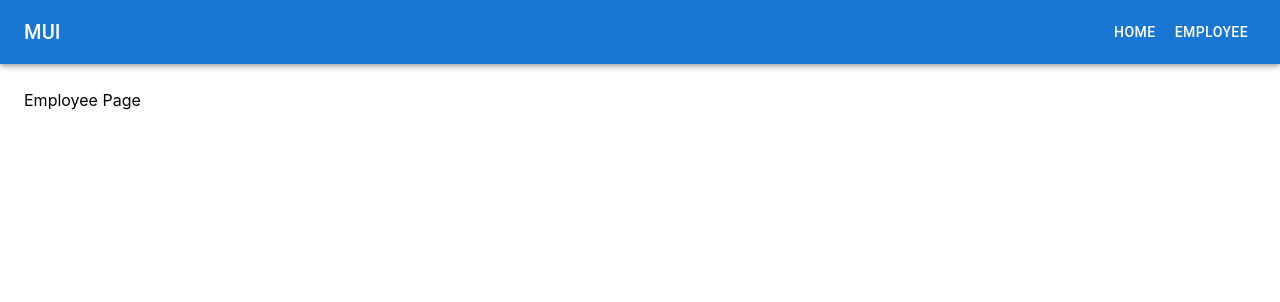
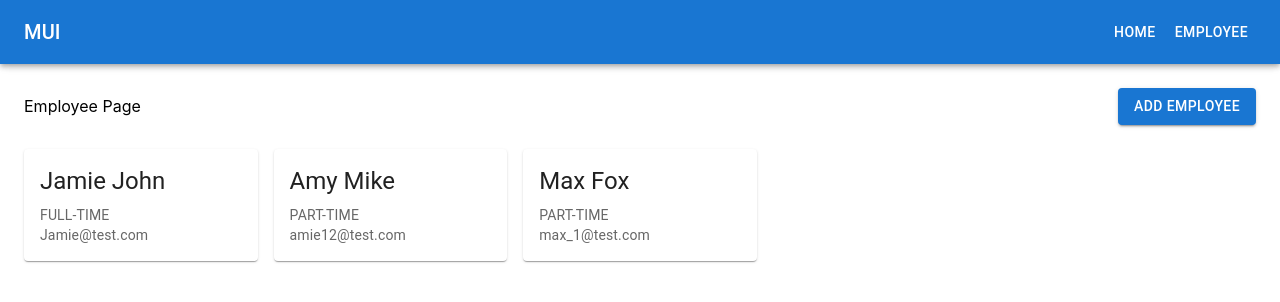
Before and after one commit to idil-abdi/employee, a React (Vite) app in the folder frontend/: page /employee in a window 1280 px wide. Shown: the top 302 px of the page. Built offline with nearby package versions, Linux system fonts and the light colour scheme.

Commit message:
setting up design layout

```diff
--- /dev/null
+++ b/frontend/src/componants/CardContainer.tsx
@@ -0,0 +1,23 @@
+import { Box } from "@mui/material";
+import Cards from "./Cards";
+import { cards } from "../data/EmployeeCard";
+
+function CardContainer() {
+  return (
+    <>
+      <Box
+        sx={{
+          width: "100%",
+          display: "grid",
+          gridTemplateColumns:
+            "repeat(auto-fill, minmax(min(200px, 100%), 1fr))",
+          gap: 2,
+        }}
+      >
+        <Cards cards={cards} />
+      </Box>
+    </>
+  );
+}
+
+export default CardContainer;
--- /dev/null
+++ b/frontend/src/componants/CardModal.tsx
@@ -0,0 +1,82 @@
+import {
+  Button,
+  Dialog,
+  DialogActions,
+  DialogContent,
+  DialogContentText,
+  DialogTitle,
+  IconButton,
+  Typography,
+} from "@mui/material";
+import type { CardDialogProps } from "../interfaces";
+import { styled } from "@mui/material/styles";
+import { Fragment } from "react/jsx-runtime";
+import CloseIcon from "@mui/icons-material/Close";
+
+const BootstrapDialog = styled(Dialog)(({ theme }) => ({
+  "& .MuiDialogContent-root": {
+    padding: theme.spacing(2),
+  },
+  "& .MuiDialogActions-root": {
+    padding: theme.spacing(1),
+  },
+}));
+
+function CardModal({ card, open, onClose }: CardDialogProps) {
+  if (!card) return null;
+
+  return (
+    <Fragment>
+      <BootstrapDialog
+        onClose={onClose}
+        aria-labelledby="customized-dialog-title"
+        open={open}
+      >
+        <DialogTitle sx={{ m: 0, p: 2 }} id="customized-dialog-title">
+          {`${card.firstName} ${card.lastName}`}
+        </DialogTitle>
+        <IconButton
+          aria-label="close"
+          onClick={onClose}
+          sx={(theme) => ({
+            position: "absolute",
+            right: 8,
+            top: 8,
+            color: theme.palette.grey[500],
+          })}
+        >
+          <CloseIcon />
+        </IconButton>
+
+        <DialogContent dividers>
+          <DialogContentText sx={{ mb: 1 }}>
+            <strong>Contract Type:</strong> {card.contract}
+          </DialogContentText>
+          <DialogContentText sx={{ mb: 1 }}>
+            <strong>Email:</strong> {card.email}
+          </DialogContentText>
+          <Typography gutterBottom>
+            Praesent commodo cursus magna, vel scelerisque nisl consectetur et.
+            Vivamus sagittis lacus vel augue laoreet rutrum faucibus dolor
+            auctor.
+          </Typography>
+          <Typography gutterBottom>
+            Aenean lacinia bibendum nulla sed consectetur. Praesent commodo
+            cursus magna, vel scelerisque nisl consectetur et. Donec sed odio
+            dui. Donec ullamcorper nulla non metus auctor fringilla.
+          </Typography>
+        </DialogContent>
+        <DialogActions>
+          <Button autoFocus onClick={onClose}>
+            EDIT
+          </Button>
+          <Button autoFocus onClick={onClose}>
+            DELETE
+          </Button>
+        </DialogActions>
+      </BootstrapDialog>
+    </Fragment>
+  );
+}
+
+export default CardModal;
--- /dev/null
+++ b/frontend/src/componants/Cards.tsx
@@ -0,0 +1,84 @@
+import { Card, CardActionArea, CardContent, Typography } from "@mui/material";
+import { useState } from "react";
+import CardModal from "./CardModal";
+import type { CardListProps, EmployeeCard } from "../interfaces";
+
+function Cards({ cards }: CardListProps) {
+  const [selectedCard, setSelectedCard] = useState<EmployeeCard | null>(null);
+
+  const handleOpen = (card: EmployeeCard) => {
+    setSelectedCard(card);
+  };
+
+  const handleClose = () => {
+    setSelectedCard(null);
+  };
+
+  return (
+    <>
+      {/* 3. Render Cards */}
+      {cards.map((card) => {
+        const isSelected = selectedCard?.id === card.id;
+
+        return (
+          <Card key={card.id}>
+            <CardActionArea
+              onClick={() => handleOpen(card)}
+              data-active={isSelected ? "" : undefined}
+              sx={{
+                height: "100%",
+                "&[data-active]": {
+                  backgroundColor: "action.selected",
+                  "&:hover": {
+                    backgroundColor: "action.selectedHover",
+                  },
+                },
+              }}
+            >
+              <CardContent sx={{ height: "100%" }}>
+                <Typography variant="h5" component="div" sx={{ pb: 1 }}>
+                  {card.firstName} {card.lastName}
+                </Typography>
+                <Typography variant="body2" sx={{ color: "text.secondary" }}>
+                  {card.contract}
+                </Typography>
+                <Typography variant="body2" sx={{ color: "text.secondary" }}>
+                  {card.email}
+                </Typography>
+              </CardContent>
+            </CardActionArea>
+          </Card>
+        );
+      })}
+
+      {/* 4. Single Dialog instance outside the map */}
+      <CardModal
+        card={selectedCard}
+        open={Boolean(selectedCard)}
+        onClose={handleClose}
+      />
+      {/* <Dialog open={Boolean(selectedCard)} onClose={handleClose}>
+        {selectedCard && (
+          <>
+            <DialogTitle>
+              {selectedCard.firstName} {selectedCard.lastName}
+            </DialogTitle>
+            <DialogContent>
+              <DialogContentText sx={{ mb: 1 }}>
+                <strong>Contract:</strong> {selectedCard.contract}
+              </DialogContentText>
+              <DialogContentText>
+                <strong>Email:</strong> {selectedCard.email}
+              </DialogContentText>
+            </DialogContent>
+            <DialogActions>
+              <Button onClick={handleClose}>Close</Button>
+            </DialogActions>
+          </>
+        )}
+      </Dialog> */}
+    </>
+  );
+}
+
+export default Cards;
--- /dev/null
+++ b/frontend/src/data/EmployeeCard.ts
@@ -0,0 +1,7 @@
+import type { EmployeeCard } from "../interfaces";
+
+export const cards: EmployeeCard[] = [
+  { id: 1, firstName: "Jamie", lastName: "John", contract: "FULL-TIME", email: "Jamie@test.com" },
+  { id: 2, firstName: "Amy", lastName: "Mike", contract: "PART-TIME", email: "amie12@test.com" },
+  { id: 3, firstName: "Max", lastName: "Fox", contract: "PART-TIME", email: "max_1@test.com" },
+];
--- /dev/null
+++ b/frontend/src/interfaces.ts
@@ -0,0 +1,26 @@
+// import { EmployeeCard } from './componants/data/EmployeeCard';
+// import type { EmployeeCard } from "./data/EmployeeCard";
+
+export interface EmployeeCard {
+  id: number;
+  firstName: string;
+  lastName: string;
+  contract: string;
+  email: string;
+}
+
+export interface CardItemProps {
+  card: EmployeeCard;
+  isSelected: boolean;
+  onSelect: () => void;
+}
+
+export interface CardListProps {
+  cards: EmployeeCard[];
+}
+
+export interface CardDialogProps {
+  card: EmployeeCard | null;
+  open: boolean;
+  onClose: () => void;
+}
--- a/frontend/src/pages/App.tsx
+++ b/frontend/src/pages/App.tsx
@@ -1,13 +1,8 @@
 import { Box, Toolbar } from "@mui/material";
 import "../App.css";
 import Navbar from "../componants/Navbar";
-// import { useState } from "react";
 
 function App() {
-  // const [loading, setLoading] = useState<boolean>(true)
-
-  // if (loading) return <p>Loading...</p>
-
   return (
     <>
       <Navbar />
--- a/frontend/src/pages/Employee.tsx
+++ b/frontend/src/pages/Employee.tsx
@@ -1,5 +1,6 @@
-import { Box, Toolbar } from "@mui/material";
+import { Box, Button, Toolbar } from "@mui/material";
 import Navbar from "../componants/Navbar";
+import CardContainer from "../componants/CardContainer";
 
 function Employee() {
   return (
@@ -7,7 +8,18 @@ function Employee() {
       <Navbar />
       <Box component="main" sx={{ p: 3 }}>
         <Toolbar />
-        <h1>Employee Page</h1>
+        <Box
+          sx={{
+            display: "flex",
+            justifyContent: "space-between",
+            alignItems: "center",
+            mb: 3,
+          }}
+        >
+          <h1>Employee Page</h1>
+          <Button variant="contained">Add Employee</Button>
+        </Box>
+        <CardContainer />
       </Box>
     </>
   );
```
